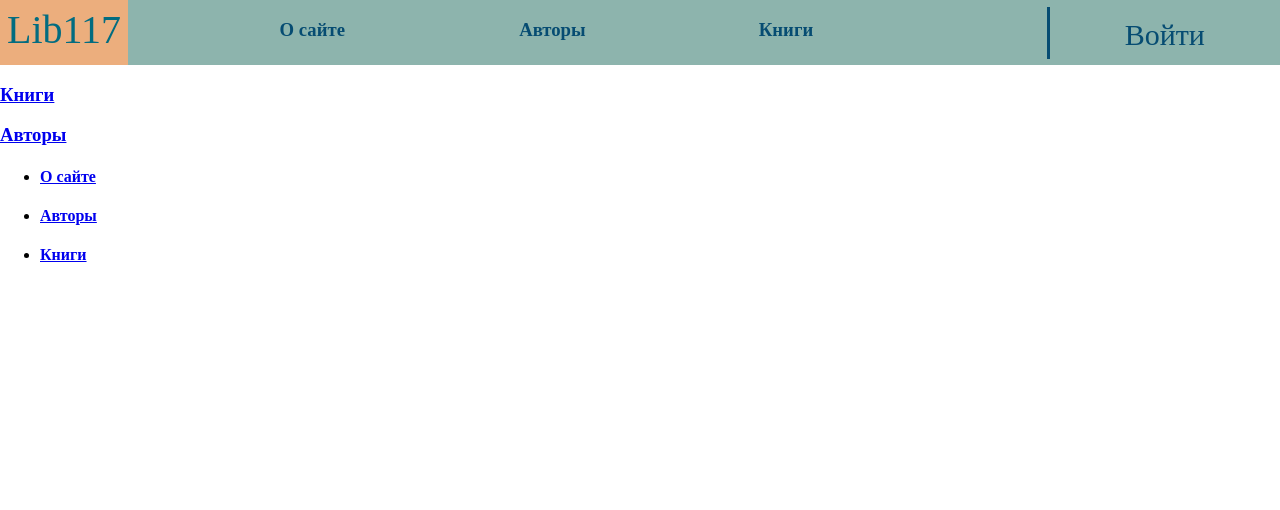
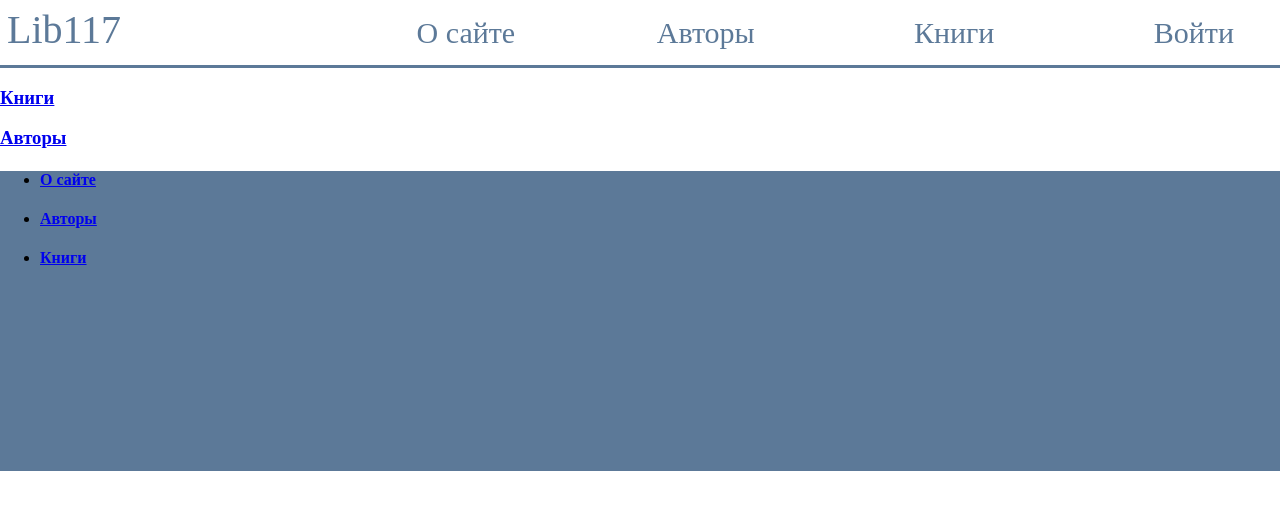
Before and after one commit to MustafinMP/LibrarySiteProject, a Django app: page / in a window 1280 px wide. Shown: the top 510 px of the page. Run offline with Django 3.2, Linux system fonts and the light colour scheme.

Commit message:
Redesign basic_style.css

```diff
--- a/LibrarySite/library/static/css/basic_style.css
+++ b/LibrarySite/library/static/css/basic_style.css
@@ -13,7 +13,6 @@
   font-family: Rockwell, Goudy Old Style, Gabriola, Century Gothic;
   display: block;
   height: 100%;
-  background: #ecae7d;
   position: absolute;
   left :0;
   width: 10%;
@@ -21,41 +20,34 @@
   bottom:0;
   text-align: center;
   line-height: 60px;
-  color: #026c80;
+  color: #5c7998;
   font-size: 40px;
 }
 
 .header-menu {
-  background: #8db4ad;
   position: relative;
   height: 65px;
   list-style: none;
   margin: 0;
-}
-
-.login {
-  display: block;
-  height: 80%;
-  position: absolute;
-  right:0;
-  width: 18%;
-  top: 10%;
-  bottom:0;
-  text-align: center;
-  line-height: 55px;
-  color: #026c80;
-  font-size: 30px;
-  border-left: 3px solid;
+  color: #5c7998;
+  border-bottom: 3px solid;
 }
 
 .header-menu a {
   text-decoration: none;
-  color: #064c72;
+  color: #5c7998;
 }
 
 .header-menu li {
+  text-decoration: none;
   display: inline-block;
   width: 19%;
+  right: 0;
+  text-align: right;
+  line-height: 0px;
+  line-height: 65px;
+  font-size: 30px;
+  font-family: Century Gothic sans-serif;
 }
 
 body {
@@ -64,3 +56,8 @@ body {
   position: relative;
   background-color: #ffffff;
 }
+
+footer {
+  background: #5c7998;
+  height: 300px;
+}
--- a/LibrarySite/templates/basic_template.html
+++ b/LibrarySite/templates/basic_template.html
@@ -13,9 +13,9 @@
         <li>
             <div class="header-lable">Lib117</div>
         </li>
-        <li><a href="/about"><h3>О сайте</h3></a></li>
-        <li><a href="/autors"><h3>Авторы</h3></a></li>
-        <li><a href="/books"><h3>Книги</h3></a></li>
+        <li><a href="/about">О сайте</a></li>
+        <li><a href="/autors">Авторы</a></li>
+        <li><a href="/books">Книги</a></li>
         <li><a href="/login" class="login">Войти</a></li>
     </ul>
 </header>
```
